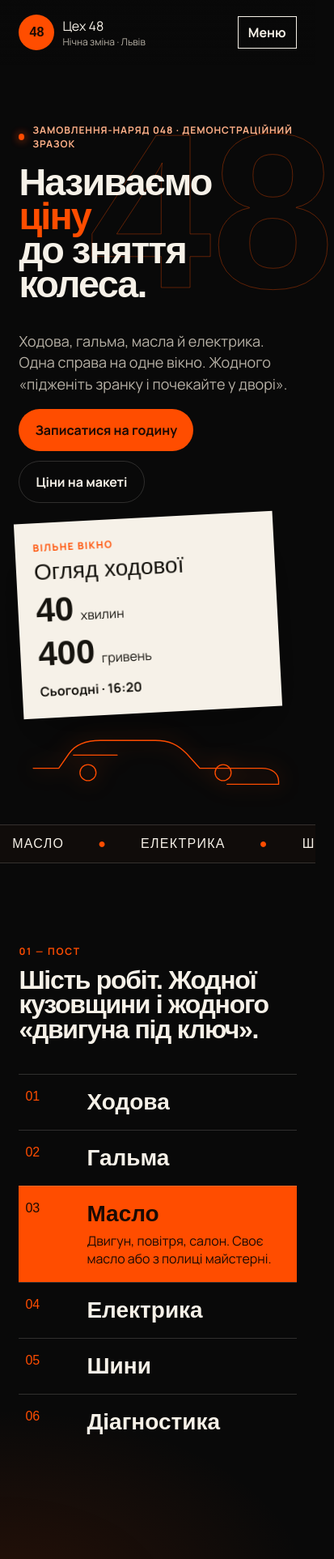
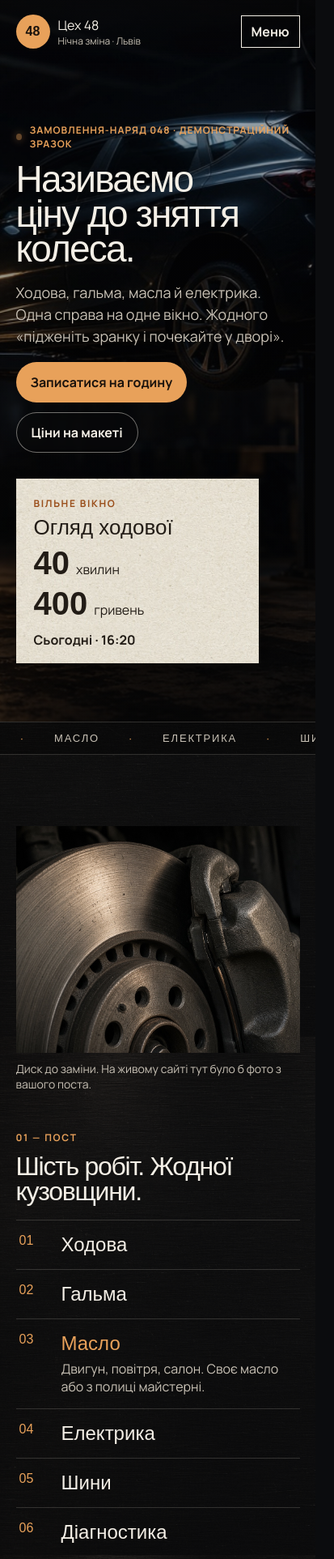
Before and after one commit to BigPersik/local-landing, a plain HTML site: page index.html in a window 390 px wide. Shown: the top 1925 px of the page at 81% size, 413 px wide, since content can reach past the window. Drawn offline with Linux system fonts and the light colour scheme; a web font is replaced by a local one.

Commit message:
Put the landing on photographed garage metal and paper.
Co-authored-by: Cursor <cursoragent@cursor.com>

```diff
--- a/index.html
+++ b/index.html
@@ -7,12 +7,11 @@
   <meta name="description" content="Демонстраційний лендінг автосервісу Цех 48: послуги, ціни до початку роботи і форма запису. Зразок для портфоліо.">
   <link rel="preconnect" href="https://fonts.googleapis.com">
   <link rel="preconnect" href="https://fonts.gstatic.com" crossorigin>
-  <link href="https://fonts.googleapis.com/css2?family=Manrope:wght@400;500;600;700&family=Unbounded:wght@500;700;800&display=swap" rel="stylesheet">
+  <link href="https://fonts.googleapis.com/css2?family=Manrope:wght@400;500;600;700&family=Unbounded:wght@500;700&display=swap" rel="stylesheet">
   <link rel="stylesheet" href="styles.css">
 </head>
 <body>
   <div class="progress" aria-hidden="true"></div>
-  <div class="glow" aria-hidden="true"></div>
   <a class="skip" href="#zapis">До запису</a>
 
   <header class="top">
@@ -32,21 +31,17 @@
 
   <main id="top">
     <section class="hero">
-      <p class="ghost" aria-hidden="true">48</p>
+      <div class="hero-photo" aria-hidden="true"></div>
+      <div class="hero-shade" aria-hidden="true"></div>
+      <div class="hero-copy">
         <p class="kicker"><span class="live"></span> Замовлення-наряд 048 · демонстраційний зразок</p>
-      <h1>
-        <span>Називаємо</span>
-        <span class="hot">ціну</span>
-        <span>до зняття колеса.</span>
-      </h1>
-      <div class="hero-row">
+        <h1>Називаємо ціну до зняття колеса.</h1>
         <p class="lead">Ходова, гальма, масла й електрика. Одна справа на одне вікно. Жодного «підженіть зранку і почекайте у дворі».</p>
         <div class="hero-actions">
           <a class="btn" href="#zapis">Записатися на годину</a>
           <a class="btn btn-line" href="#ciny">Ціни на макеті</a>
         </div>
       </div>
-
       <aside class="ticket">
         <p class="ticket-k">Вільне вікно</p>
         <p class="ticket-t">Огляд ходової</p>
@@ -54,13 +49,6 @@
         <p class="ticket-p"><b data-count="400">0</b><span>гривень</span></p>
         <p class="ticket-time">Сьогодні · 16:20</p>
       </aside>
-
-      <svg class="car" viewBox="0 0 760 160" aria-hidden="true">
-        <path d="M40 112h70l28-40c18-26 48-36 86-36h150c40 0 62 12 86 36l36 40h170c28 0 46 14 46 36v8H40v-8c0-20 0-36 0-36z"/>
-        <circle cx="190" cy="124" r="22"/>
-        <circle cx="560" cy="124" r="22"/>
-        <path d="M150 76h120"/>
-      </svg>
     </section>
 
     <div class="marquee" aria-hidden="true">
@@ -71,41 +59,45 @@
     </div>
 
     <section id="poslugy" class="stage">
-      <div class="stage-copy">
+      <figure class="stage-photo">
+        <img src="assets/brake-detail.jpg" alt="Гальмівний диск крупним планом, світло майстерні">
+        <figcaption>Диск до заміни. На живому сайті тут було б фото з вашого поста.</figcaption>
+      </figure>
+      <div>
         <p class="eyebrow">01 — Пост</p>
-        <h2>Шість робіт. Жодної кузовщини і жодного «двигуна під ключ».</h2>
-      </div>
-      <div class="stage-list" role="list">
-        <button class="svc is-on" type="button" role="listitem">
+        <h2>Шість робіт. Жодної кузовщини.</h2>
+        <div class="stage-list">
+          <button class="svc is-on" type="button">
             <span>01</span>
             <strong>Ходова</strong>
             <em>Стуки, люфти, амортизатори. Спочатку огляд, потім список деталей.</em>
           </button>
-        <button class="svc" type="button" role="listitem">
+          <button class="svc" type="button">
             <span>02</span>
             <strong>Гальма</strong>
             <em>Колодки, диски, рідина. Перед заміною показуємо, що саме зношене.</em>
           </button>
-        <button class="svc" type="button" role="listitem">
+          <button class="svc" type="button">
             <span>03</span>
             <strong>Масло</strong>
             <em>Двигун, повітря, салон. Своє масло або з полиці майстерні.</em>
           </button>
-        <button class="svc" type="button" role="listitem">
+          <button class="svc" type="button">
             <span>04</span>
             <strong>Електрика</strong>
             <em>Акумулятор, генератор, лампи. Без «поїздіть ще тиждень».</em>
           </button>
-        <button class="svc" type="button" role="listitem">
+          <button class="svc" type="button">
             <span>05</span>
             <strong>Шини</strong>
             <em>Сезон, баланс, прокол. Окрема черга, не слюсарний пост.</em>
           </button>
-        <button class="svc" type="button" role="listitem">
+          <button class="svc" type="button">
             <span>06</span>
             <strong>Діагностика</strong>
             <em>Помилки людською мовою, не роздрук на три сторінки.</em>
           </button>
+        </div>
       </div>
     </section>
 
@@ -133,7 +125,8 @@
     <section id="ciny" class="prices">
       <div class="prices-head">
         <p class="eyebrow">03 — Макет цін</p>
-        <h2>Робота без деталей. На живому сайті тут стояли б суми майстерні.</h2>
+        <h2>Робота без деталей.</h2>
+        <p>На живому сайті тут стояли б суми майстерні.</p>
       </div>
       <ul>
         <li><span>Огляд ходової</span><b>400 грн</b><i>40 хв</i></li>
@@ -145,10 +138,10 @@
     </section>
 
     <section id="zapis" class="book">
-      <div>
-        <p class="eyebrow light">04 — Запис</p>
+      <div class="book-copy">
+        <p class="eyebrow">04 — Запис</p>
         <h2>Година, не черга у дворі.</h2>
-        <p class="book-note">Форма нікуди не відправляє дані. На сайті клієнта заявка йде в Telegram або на пошту.</p>
+        <p>Форма нікуди не відправляє дані. На сайті клієнта заявка йде в Telegram або на пошту.</p>
       </div>
       <form id="form" novalidate>
         <label>Ім’я<input name="name" autocomplete="name" required maxlength="80"></label>
--- a/main.js
+++ b/main.js
@@ -3,8 +3,6 @@ const nav = document.querySelector("#nav");
 const form = document.querySelector("#form");
 const status = document.querySelector(".form-status");
 const bar = document.querySelector(".progress");
-const glow = document.querySelector(".glow");
-const ghost = document.querySelector(".ghost");
 const services = [...document.querySelectorAll(".svc")];
 const reduce = window.matchMedia("(prefers-reduced-motion: reduce)").matches;
 
@@ -37,33 +35,24 @@ if (!reduce) {
     if (services.some((item) => item.matches(":hover"))) return;
     cursor = (cursor + 1) % services.length;
     show(cursor);
-  }, 2600);
+  }, 2800);
 
   const counters = [...document.querySelectorAll("[data-count]")];
-  const paint = (el, value) => { el.textContent = String(Math.round(value)); };
-  const startCount = () => {
   const begun = performance.now();
   const tick = (now) => {
     const t = Math.min(1, (now - begun) / 1100);
     const eased = 1 - Math.pow(1 - t, 3);
-      counters.forEach((el) => paint(el, eased * Number(el.dataset.count)));
+    counters.forEach((el) => {
+      el.textContent = String(Math.round(eased * Number(el.dataset.count)));
+    });
     if (t < 1) requestAnimationFrame(tick);
   };
   requestAnimationFrame(tick);
-  };
-  startCount();
 
   window.addEventListener("scroll", () => {
     const max = document.documentElement.scrollHeight - innerHeight;
     bar.style.width = `${max > 0 ? (scrollY / max) * 100 : 0}%`;
   }, { passive: true });
-
-  window.addEventListener("pointermove", (event) => {
-    glow.style.transform = `translate(${event.clientX}px, ${event.clientY}px)`;
-    const x = (event.clientX / innerWidth - 0.5) * 24;
-    const y = (event.clientY / innerHeight - 0.5) * 16;
-    ghost.style.transform = `translate(${x}px, ${y}px)`;
-  });
 }
 
 form.addEventListener("submit", (event) => {
@@ -74,7 +63,6 @@ form.addEventListener("submit", (event) => {
   }
   form.classList.remove("invalid");
   status.hidden = false;
-  status.classList.add("stamped");
   status.textContent = "Так виглядає підтвердження. Дані нікуди не надіслані: це демонстраційна форма.";
   form.reset();
 });
--- a/styles.css
+++ b/styles.css
@@ -1,32 +1,33 @@
 :root {
-  --bg: #090909;
-  --ink: #f6f1e8;
-  --muted: #b7b1a6;
-  --hot: #ff4d00;
-  --hot-2: #ffb088;
-  --line: rgba(246, 241, 232, 0.16);
-  --paper: #f6f1e8;
+  --ink: #f4efe6;
+  --muted: #c9c2b6;
+  --hot: #e8a15a;
+  --line: rgba(244, 239, 230, 0.16);
+  --paper: #f3ecdf;
+  --dark: #0b0c0e;
   font-family: Manrope, sans-serif;
   color: var(--ink);
-  background: var(--bg);
+  background: var(--dark);
 }
 
 * { box-sizing: border-box; }
 html { scroll-behavior: smooth; }
-body { margin: 0; overflow-x: hidden; background:
-  radial-gradient(900px 480px at 80% -10%, rgba(255, 77, 0, 0.28), transparent 60%),
-  radial-gradient(700px 420px at 0% 40%, rgba(255, 77, 0, 0.12), transparent 55%),
-  var(--bg);
+body {
+  margin: 0;
+  background-color: var(--dark);
+  background-image: linear-gradient(rgba(8, 8, 9, 0.78), rgba(8, 8, 9, 0.88)), url("assets/steel-dark.jpg");
+  background-size: auto, 640px;
 }
+img { max-width: 100%; display: block; }
 a { color: inherit; }
-button, input, select, textarea { font: inherit; color: inherit; }
+button, input, select, textarea { font: inherit; }
 
 .skip {
   position: absolute;
   left: 12px;
   top: -48px;
   background: var(--hot);
-  color: #1a0a04;
+  color: #1a120c;
   padding: 8px 12px;
   z-index: 20;
 }
@@ -36,22 +37,10 @@ button, input, select, textarea { font: inherit; color: inherit; }
   position: fixed;
   left: 0;
   top: 0;
-  height: 3px;
+  height: 2px;
   width: 0;
   background: var(--hot);
   z-index: 30;
-  box-shadow: 0 0 16px var(--hot);
-}
-.glow {
-  position: fixed;
-  width: 280px;
-  height: 280px;
-  margin: -140px 0 0 -140px;
-  border-radius: 50%;
-  pointer-events: none;
-  z-index: 15;
-  background: radial-gradient(circle, rgba(255, 77, 0, 0.22), transparent 68%);
-  mix-blend-mode: screen;
 }
 
 .top {
@@ -61,74 +50,54 @@ button, input, select, textarea { font: inherit; color: inherit; }
   display: flex;
   align-items: center;
   gap: 22px;
-  padding: 18px 6vw;
-  background: linear-gradient(to bottom, rgba(9, 9, 9, 0.86), transparent);
+  padding: 18px 5vw;
+  background: linear-gradient(to bottom, rgba(8, 8, 9, 0.72), transparent);
 }
 .brand { display: flex; gap: 10px; align-items: center; text-decoration: none; margin-right: auto; }
 .brand small { display: block; color: var(--muted); font-size: 12px; }
 .brand-mark {
-  width: 44px;
-  height: 44px;
+  width: 42px;
+  height: 42px;
   display: grid;
   place-items: center;
   border-radius: 50%;
   background: var(--hot);
-  color: #1a0a04;
+  color: #1a120c;
   font-family: Unbounded, sans-serif;
   font-weight: 700;
 }
 .nav { display: flex; gap: 18px; }
 .nav a { text-decoration: none; font-weight: 650; }
-.book-link {
-  text-decoration: none;
-  font-weight: 800;
-  border-bottom: 2px solid var(--hot);
-  padding-bottom: 2px;
-}
-.menu {
-  display: none;
-  background: transparent;
-  border: 1px solid var(--ink);
-  padding: 8px 12px;
-  font-weight: 800;
-}
+.book-link { text-decoration: none; font-weight: 800; border-bottom: 2px solid var(--hot); padding-bottom: 2px; }
+.menu { display: none; background: transparent; border: 1px solid var(--ink); color: var(--ink); padding: 8px 12px; font-weight: 800; }
 
 .hero {
   position: relative;
   min-height: 100vh;
-  padding: 20vh 6vw 48px;
   display: grid;
-  grid-template-columns: minmax(0, 1.35fr) minmax(260px, 0.65fr);
-  grid-template-areas:
-    "kicker kicker"
-    "title ticket"
-    "copy ticket"
-    "car car";
-  align-items: center;
-  gap: 18px 40px;
+  grid-template-columns: minmax(0, 1.15fr) minmax(260px, 0.7fr);
+  align-items: end;
+  gap: 32px;
+  padding: 22vh 5vw 72px;
+  overflow: hidden;
 }
-.kicker { grid-area: kicker; }
-h1 { grid-area: title; }
-.hero-row { grid-area: copy; }
-.ticket { grid-area: ticket; }
-.car { grid-area: car; }
-.ghost {
+.hero-photo {
   position: absolute;
-  right: -6vw;
-  top: 16vh;
-  margin: 0;
-  font-family: Unbounded, sans-serif;
-  font-weight: 800;
-  font-size: 42vw;
-  line-height: 0.8;
-  color: transparent;
-  -webkit-text-stroke: 1px rgba(255, 77, 0, 0.35);
-  pointer-events: none;
-  transition: transform 0.4s ease-out;
+  inset: 0;
+  background: url("assets/hero-garage.jpg") center 42% / cover no-repeat;
+  transform: scale(1.08);
+  animation: drift 22s ease-out both;
 }
+.hero-shade {
+  position: absolute;
+  inset: 0;
+  background:
+    linear-gradient(90deg, rgba(6, 6, 7, 0.88) 0%, rgba(6, 6, 7, 0.55) 46%, rgba(6, 6, 7, 0.18) 100%),
+    linear-gradient(to top, rgba(6, 6, 7, 0.72), transparent 34%);
+}
+.hero-copy, .ticket { position: relative; z-index: 1; }
 .kicker {
-  grid-column: 1 / -1;
-  margin: 0;
+  margin: 0 0 14px;
   display: flex;
   align-items: center;
   gap: 10px;
@@ -136,245 +105,182 @@ h1 { grid-area: title; }
   text-transform: uppercase;
   font-size: 12px;
   font-weight: 700;
-  color: var(--hot-2);
+  color: var(--hot);
 }
 .live {
   width: 8px;
   height: 8px;
   border-radius: 50%;
   background: var(--hot);
-  box-shadow: 0 0 12px var(--hot);
-  animation: pulse 1.6s ease-in-out infinite;
+  box-shadow: 0 0 10px var(--hot);
+  animation: pulse 1.8s ease-in-out infinite;
 }
-h1, h2, h3 { font-family: Unbounded, sans-serif; font-weight: 700; letter-spacing: -0.04em; }
-h1 {
-  grid-column: 1;
-  margin: 0;
-  font-size: clamp(52px, 7vw, 104px);
-  line-height: 0.9;
-}
-h1 span { display: block; animation: rise 0.8s cubic-bezier(.2,.7,.2,1) both; }
-h1 span:nth-child(2) { animation-delay: 0.08s; color: var(--hot); }
-h1 span:nth-child(3) { animation-delay: 0.16s; }
-.hero-row { max-width: 46ch; }
-.lead { color: var(--muted); font-size: 18px; line-height: 1.45; }
+h1, h2, h3 { font-family: Unbounded, sans-serif; font-weight: 500; letter-spacing: -0.04em; }
+h1 { margin: 0; max-width: 11ch; font-size: clamp(46px, 6vw, 84px); line-height: 0.94; }
+.lead { max-width: 38ch; color: var(--muted); font-size: 18px; line-height: 1.5; }
 .hero-actions { display: flex; flex-wrap: wrap; gap: 12px; }
 .btn {
   display: inline-flex;
   align-items: center;
   justify-content: center;
-  min-height: 52px;
-  padding: 0 20px;
+  min-height: 50px;
+  padding: 0 18px;
   border: 0;
   border-radius: 999px;
   background: var(--hot);
-  color: #1a0a04;
+  color: #1a120c;
   font-weight: 800;
   text-decoration: none;
   cursor: pointer;
-  position: relative;
-  overflow: hidden;
 }
-.btn::after {
-  content: "";
-  position: absolute;
-  inset: 0;
-  background: linear-gradient(110deg, transparent 30%, rgba(255,255,255,.45), transparent 70%);
-  transform: translateX(-120%);
-  animation: shine 2.8s ease-in-out infinite;
-}
-.btn-line { background: transparent; color: var(--ink); border: 1px solid var(--line); }
-.btn-line::after { display: none; }
+.btn-line { background: rgba(12, 12, 14, 0.35); color: var(--ink); border: 1px solid rgba(244, 239, 230, 0.45); backdrop-filter: blur(6px); }
 
 .ticket {
   justify-self: end;
-  width: min(320px, 100%);
-  padding: 22px;
-  background: var(--paper);
-  color: #16140f;
-  transform: rotate(-3deg);
-  box-shadow: 0 30px 60px rgba(0,0,0,.35);
-  animation: drop 0.9s 0.2s cubic-bezier(.2,.7,.2,1) both;
+  width: min(300px, 100%);
+  padding: 22px 22px 18px;
+  color: #221c16;
+  background-color: var(--paper);
+  background-image: url("assets/paper-fiber.jpg");
+  background-size: 480px;
+  box-shadow: 0 24px 50px rgba(0, 0, 0, 0.45);
+  transform: rotate(-2.5deg);
 }
-.ticket-k { margin: 0; font-size: 12px; font-weight: 800; letter-spacing: 0.12em; text-transform: uppercase; color: var(--hot); }
-.ticket-t { margin: 8px 0 0; font-family: Unbounded, sans-serif; font-size: 28px; line-height: 1; }
-.ticket-n, .ticket-p { display: flex; align-items: baseline; gap: 8px; margin: 12px 0 0; }
-.ticket b { font-family: Unbounded, sans-serif; font-size: 42px; line-height: 1; }
+.ticket-k { margin: 0; font-size: 12px; font-weight: 800; letter-spacing: 0.14em; text-transform: uppercase; color: #9a4e1a; }
+.ticket-t { margin: 8px 0 0; font-family: Unbounded, sans-serif; font-size: 26px; line-height: 1.05; }
+.ticket-n, .ticket-p { display: flex; align-items: baseline; gap: 8px; margin: 10px 0 0; }
+.ticket b { font-family: Unbounded, sans-serif; font-size: 40px; line-height: 1; }
 .ticket-time { margin: 14px 0 0; font-weight: 800; }
 
-.car {
-  grid-column: 1 / -1;
-  width: min(760px, 100%);
-  height: auto;
-  fill: none;
-  stroke: var(--hot);
-  stroke-width: 3;
-  stroke-linecap: round;
-  stroke-linejoin: round;
-  filter: drop-shadow(0 0 12px rgba(255, 77, 0, 0.65));
-}
-.car path, .car circle {
-  stroke-dasharray: 900;
-  stroke-dashoffset: 900;
-  animation: draw 2.4s 0.3s ease forwards;
-}
-
-.marquee {
-  border-top: 1px solid var(--line);
-  border-bottom: 1px solid var(--line);
-  overflow: hidden;
-  background: #100c0a;
-}
+.marquee { overflow: hidden; border-top: 1px solid var(--line); border-bottom: 1px solid var(--line); background: rgba(0, 0, 0, 0.35); }
 .marquee-track {
   display: flex;
-  gap: 42px;
+  gap: 36px;
   width: max-content;
-  padding: 14px 0;
-  animation: run 18s linear infinite;
+  padding: 12px 0;
+  animation: run 22s linear infinite;
   font-family: Unbounded, sans-serif;
+  font-size: 13px;
+  letter-spacing: 0.14em;
   text-transform: uppercase;
-  letter-spacing: 0.08em;
+  color: var(--muted);
 }
-.marquee span::before { content: "●"; color: var(--hot); margin-right: 42px; }
+.marquee span::before { content: "·"; color: var(--hot); margin-right: 36px; }
 
-.stage, .visit, .prices, .book { padding: 100px 6vw; }
+.stage, .visit, .prices { padding: 88px 5vw; }
 .eyebrow { margin: 0 0 12px; color: var(--hot); font-weight: 800; letter-spacing: 0.14em; text-transform: uppercase; font-size: 12px; }
-.stage { display: grid; grid-template-columns: 0.8fr 1.2fr; gap: 40px; align-items: start; }
-.stage h2, .prices h2, .book h2 { margin: 0; font-size: clamp(32px, 4vw, 58px); line-height: 0.95; }
+.stage { display: grid; grid-template-columns: 0.9fr 1.1fr; gap: 48px; align-items: center; }
+.stage h2, .prices h2, .book h2 { margin: 0 0 18px; font-size: clamp(32px, 4vw, 52px); line-height: 0.98; }
+.stage-photo { margin: 0; }
+.stage-photo img { width: 100%; height: min(72vh, 680px); object-fit: cover; filter: saturate(0.9); }
+.stage-photo figcaption { margin-top: 10px; color: var(--muted); font-size: 14px; }
 .stage-list { display: grid; }
 .svc {
   display: grid;
-  grid-template-columns: 64px 1fr;
-  grid-template-rows: auto auto;
-  column-gap: 12px;
+  grid-template-columns: 52px 1fr;
   text-align: left;
   background: transparent;
+  color: inherit;
   border: 0;
   border-top: 1px solid var(--line);
-  padding: 18px 8px;
+  padding: 16px 4px;
   cursor: pointer;
 }
-.svc strong { font-family: Unbounded, sans-serif; font-size: 28px; }
-.svc em { grid-column: 2; color: var(--muted); font-style: normal; max-height: 0; overflow: hidden; transition: max-height 0.35s ease, margin 0.35s ease; }
+.svc strong { font-family: Unbounded, sans-serif; font-size: 24px; font-weight: 500; }
+.svc em { grid-column: 2; color: var(--muted); font-style: normal; max-height: 0; overflow: hidden; }
 .svc span { color: var(--hot); font-family: Unbounded, sans-serif; }
-.svc.is-on { background: var(--hot); color: #1a0a04; }
-.svc.is-on span, .svc.is-on em { color: #1a0a04; }
-.svc.is-on em { max-height: 80px; margin-top: 6px; }
+.svc.is-on em { max-height: 72px; margin-top: 6px; }
+.svc.is-on strong { color: var(--hot); }
 
-.visit ol { list-style: none; display: grid; grid-template-columns: repeat(3, 1fr); gap: 16px; margin: 28px 0 0; padding: 0; }
+.visit ol { list-style: none; display: grid; grid-template-columns: repeat(3, 1fr); gap: 14px; margin: 18px 0 0; padding: 0; }
 .visit li {
-  min-height: 280px;
-  padding: 24px;
+  min-height: 240px;
+  padding: 22px;
+  background:
+    linear-gradient(rgba(12, 12, 14, 0.72), rgba(12, 12, 14, 0.82)),
+    url("assets/steel-dark.jpg");
+  background-size: auto, 480px;
   border: 1px solid var(--line);
-  background: rgba(255,255,255,0.02);
-  transform: translateY(24px);
-  opacity: 0;
-  animation: rise 0.7s ease forwards;
 }
-.visit li:nth-child(2) { animation-delay: 0.1s; background: var(--hot); color: #1a0a04; }
-.visit li:nth-child(3) { animation-delay: 0.2s; }
-.visit span { font-family: Unbounded, sans-serif; font-size: 42px; }
-.visit h3 { margin: 28px 0 8px; font-size: 26px; }
+.visit span { font-family: Unbounded, sans-serif; font-size: 34px; color: var(--hot); }
+.visit h3 { margin: 28px 0 8px; font-size: 24px; }
 .visit p { margin: 0; color: var(--muted); }
-.visit li:nth-child(2) p { color: #3a1408; }
 
-.prices-head { max-width: 16ch; margin-bottom: 28px; }
-.prices ul { list-style: none; margin: 0; padding: 0; }
+.prices-head { max-width: 18ch; }
+.prices-head p:last-child { color: var(--muted); }
+.prices ul { list-style: none; margin: 28px 0 0; padding: 0; }
 .prices li {
   display: grid;
   grid-template-columns: 1.4fr auto auto;
   gap: 18px;
   align-items: baseline;
-  padding: 22px 8px;
+  padding: 20px 4px;
   border-top: 1px solid var(--line);
-  position: relative;
 }
-.prices li::before {
-  content: "";
-  position: absolute;
-  left: 0;
-  top: 0;
-  bottom: 0;
-  width: 0;
-  background: rgba(255, 77, 0, 0.16);
-  transition: width 0.35s ease;
-}
-.prices li:hover::before { width: 100%; }
-.prices b { font-family: Unbounded, sans-serif; font-size: clamp(28px, 4vw, 48px); position: relative; }
-.prices i { color: var(--muted); font-style: normal; position: relative; }
+.prices b { font-family: Unbounded, sans-serif; font-size: clamp(26px, 3vw, 40px); font-weight: 500; }
+.prices i { color: var(--muted); font-style: normal; }
 
 .book {
+  margin: 0 5vw 72px;
   display: grid;
-  grid-template-columns: 0.8fr 1.2fr;
-  gap: 32px;
+  grid-template-columns: 0.8fr 1.1fr;
+  gap: 28px;
+  align-items: center;
+  padding: 36px;
   background:
-    linear-gradient(160deg, rgba(255,77,0,0.95), #9a2800 70%);
-  color: #1a0a04;
+    linear-gradient(rgba(243, 236, 223, 0.94), rgba(243, 236, 223, 0.9)),
+    url("assets/paper-fiber.jpg");
+  background-size: auto, 520px;
+  color: #241c16;
 }
-.book .eyebrow, .book-note { color: #3a1408; }
-.book-note { max-width: 36ch; }
-form { display: grid; grid-template-columns: 1fr 1fr; gap: 12px; align-content: start; }
+.book .eyebrow { color: #9a4e1a; }
+.book-copy p:last-child { max-width: 36ch; }
+form { display: grid; grid-template-columns: 1fr 1fr; gap: 12px; }
 label { display: grid; gap: 6px; font-weight: 700; font-size: 14px; }
 .full { grid-column: 1 / -1; }
 input, select, textarea {
   width: 100%;
   border: 0;
-  border-radius: 14px;
+  border-radius: 12px;
   padding: 14px 12px;
-  background: #1a0a04;
+  background: #1a1612;
   color: var(--paper);
 }
-form .btn { background: #1a0a04; color: var(--paper); justify-self: start; }
-form .btn::after { display: none; }
-.form-status { grid-column: 1 / -1; margin: 0; font-weight: 800; min-height: 1.3em; }
-form.invalid input:invalid, form.invalid select:invalid { outline: 2px solid #1a0a04; }
-.stamped { animation: stamp 0.35s cubic-bezier(.2,1.4,.3,1); }
+form .btn { background: #1a1612; color: var(--paper); justify-self: start; }
+.form-status { grid-column: 1 / -1; margin: 0; font-weight: 800; }
+form.invalid input:invalid, form.invalid select:invalid { outline: 2px solid #9a4e1a; }
 
-footer { padding: 28px 6vw 48px; color: var(--muted); }
+footer { padding: 8px 5vw 40px; color: var(--muted); }
 footer p { margin: 0 0 8px; max-width: 62ch; }
 
-@keyframes rise { from { opacity: 0; transform: translateY(28px); } to { opacity: 1; transform: none; } }
-@keyframes drop { from { opacity: 0; transform: translateY(-30px) rotate(-8deg); } to { opacity: 1; transform: rotate(-3deg); } }
-@keyframes draw { to { stroke-dashoffset: 0; } }
+@keyframes drift { to { transform: scale(1); } }
 @keyframes run { to { transform: translateX(-50%); } }
-@keyframes pulse { 50% { opacity: 0.35; transform: scale(0.7); } }
-@keyframes shine { 0%, 62% { transform: translateX(-120%); } 100% { transform: translateX(120%); } }
-@keyframes stamp { from { transform: scale(1.4); } to { transform: none; } }
+@keyframes pulse { 50% { opacity: 0.4; } }
 
 @media (max-width: 860px) {
-  .glow { display: none; }
   .menu { display: inline-flex; }
   .nav, .book-link { display: none; }
   .nav.open {
     display: flex;
     flex-direction: column;
     position: absolute;
-    top: 72px;
+    top: 70px;
     left: 0;
     right: 0;
-    padding: 8px 6vw 18px;
-    background: #090909;
-    border-bottom: 1px solid var(--line);
+    padding: 8px 5vw 16px;
+    background: rgba(8, 8, 9, 0.96);
   }
   .hero, .stage, .visit ol, .book, form { grid-template-columns: 1fr; }
-  .hero {
-    padding-top: 18vh;
-    grid-template-areas:
-      "kicker"
-      "title"
-      "copy"
-      "ticket"
-      "car";
-  }
+  .hero { min-height: auto; padding-top: 18vh; align-items: start; }
+  .hero-shade { background: linear-gradient(to top, rgba(6,6,7,.8), rgba(6,6,7,.45) 50%, rgba(6,6,7,.25)); }
   .ticket { justify-self: start; transform: none; }
-  .ghost { font-size: 70vw; top: 18vh; }
+  .stage-photo img { height: 280px; }
   .prices li { grid-template-columns: 1fr auto; }
   .prices i { display: none; }
-  h1 { font-size: clamp(42px, 12vw, 68px); }
+  .book { margin: 0; }
 }
 
 @media (prefers-reduced-motion: reduce) {
-  *, *::before, *::after { animation: none !important; transition: none !important; }
-  .car path, .car circle { stroke-dashoffset: 0; }
-  .visit li { opacity: 1; transform: none; }
+  *, *::before, *::after { animation: none !important; }
+  .hero-photo { transform: none; }
 }
```
Also changed, not shown: assets/brake-detail.jpg (added), assets/hero-garage.jpg (added), assets/paper-fiber.jpg (added), assets/steel-dark.jpg (added). Lines whose indentation alone changed are shown as unchanged.
